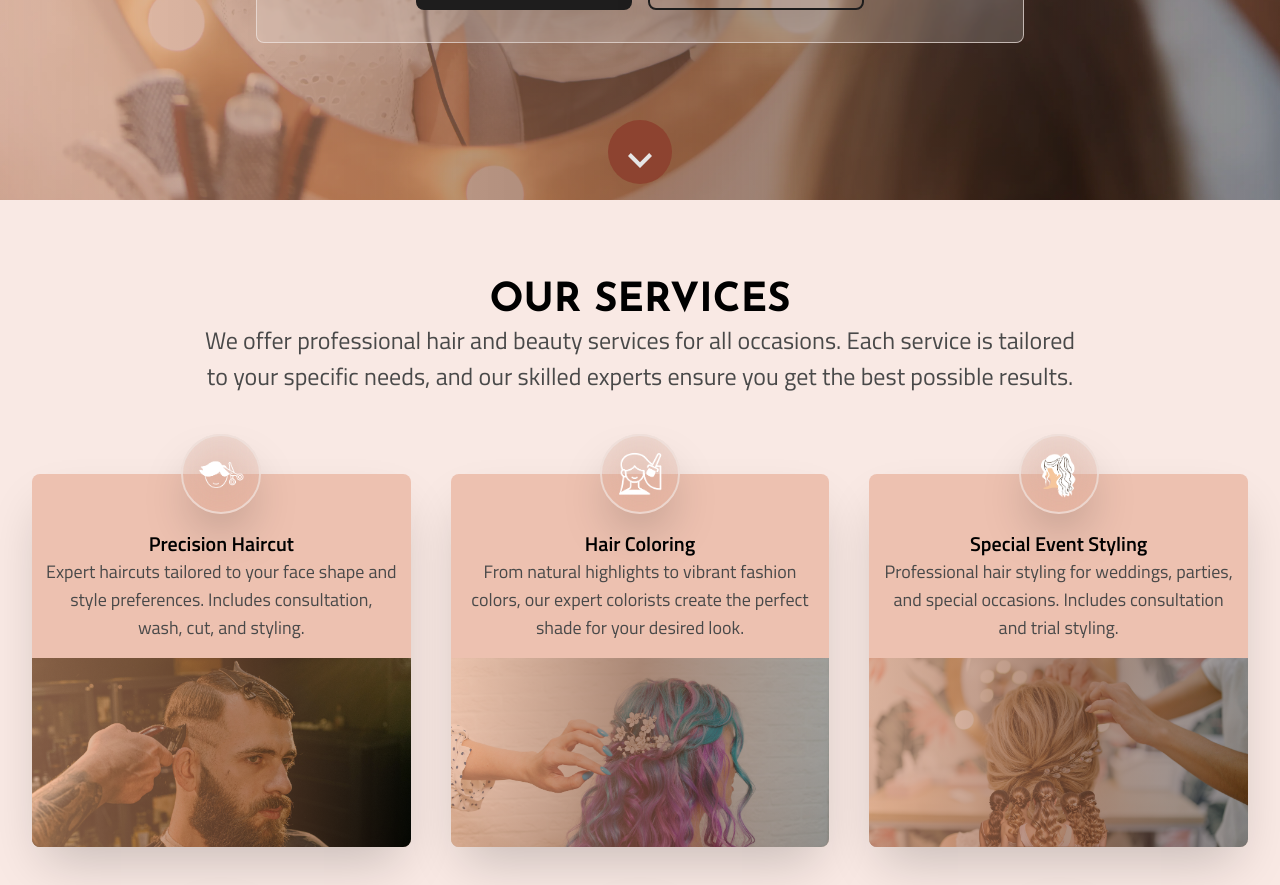
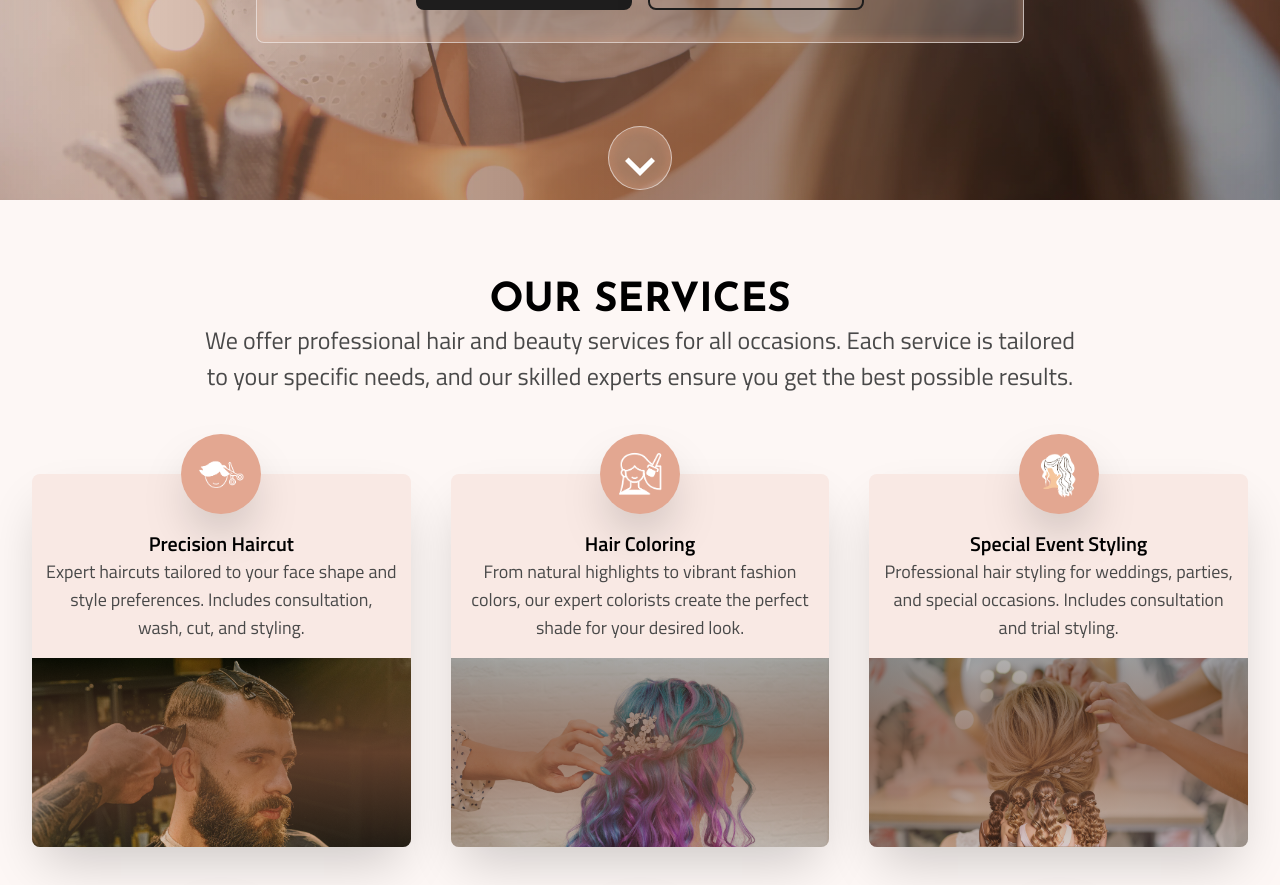
Before and after one commit to VictorKevz/lumi-salon, a Next.js app: page /en in a window 1280 px wide. Shown: the part 600-1485 px from the top of the page. Built offline with nearby package versions, Linux system fonts and the light colour scheme.

Commit message:
Add overlay classes. Adjust colors on Hero button and Servives card icon.

```diff
--- a/app/globals.css
+++ b/app/globals.css
@@ -89,13 +89,21 @@ li {
 .between {
   justify-content: space-between;
 }
-.overlay {
+.overlay,
+.card-overlay {
   position: absolute;
   top: 0;
   left: 0;
   width: 100%;
   height: 100%;
-  background: linear-gradient(to right, #f3a88287, #87563daf, #0101014e);
+  background: linear-gradient(to right, #f3a8824d, #87563daf, #0101014e);
+}
+
+.card-overlay {
+  background: linear-gradient(to top, #73554547, #7a4d37be, #0000004e);
+}
+.card-inset {
+  box-shadow: inset 0 0 0.5rem 0.25rem #dd95713f;
 }
 .sr-only {
   position: absolute !important;
--- a/app/sections/Hero/Hero.tsx
+++ b/app/sections/Hero/Hero.tsx
@@ -75,7 +75,7 @@ export const Hero = ({ isClient, messages }: SectionProps) => {
     >
       <AnimationWrapper
         offset={5}
-        className="center max-w-screen-md w-full h-full flex-col! px-4 py-8 backdrop-blur-[0.08rem] bg-[var(--glass-bg)] border border-[var(--glass-border)] rounded-lg"
+        className="card-inset center max-w-screen-md w-full flex-col! px-4 py-8 backdrop-blur-[0.08rem] bg-[var(--glass-bg)] border border-[var(--glass-border)] rounded-lg"
       >
         <header className="center flex-col! w-full text-center">
           <AnimationWrapper
@@ -114,7 +114,7 @@ export const Hero = ({ isClient, messages }: SectionProps) => {
       </AnimationWrapper>
       <Link
         href={"#services"}
-        className="center min-w-13 min-h-13 md:w-16 md:h-16 absolute bottom-2.5 sm:bottom-8 xl:bottom-4 rounded-full bg-[var(--primary-6)] hover:bg-[var(--neutral-6)] text-[var(--neutral-3)]"
+        className="card-inset center group min-w-13 min-h-13 md:w-16 md:h-16 absolute bottom-2.5 sm:bottom-8 xl:bottom-2.5 rounded-full backdrop-blur-[0.08rem] bg-[var(--glass-bg)] border border-[var(--glass-border)] text-[var(--neutral-0)] hover:scale-110 hover:bg-[var(--primary-5)]"
       >
         <span className="sr-only">{messages["cta.services"]}</span>
         <motion.span
@@ -128,7 +128,7 @@ export const Hero = ({ isClient, messages }: SectionProps) => {
             ease: "easeInOut",
           }}
         >
-          <KeyboardArrowDown className="text-3xl! lg:text-5xl!" />
+          <KeyboardArrowDown className="text-3xl! lg:text-6xl!" />
         </motion.span>
       </Link>
       <picture className="absolute top-0 left-0 w-full h-full inset-0 -z-2 pointer-events-none">
--- a/app/sections/services/Services.tsx
+++ b/app/sections/services/Services.tsx
@@ -73,7 +73,7 @@ export const Services = ({ messages, isClient }: SectionProps) => {
   return (
     <section
       id="services"
-      className="center flex-col! w-full relative bg-[var(--primary-1)] py-20 px-4 lg:px-8 z-5"
+      className="center flex-col! w-full relative bg-[var(--primary-0)] py-20 px-4 lg:px-8 z-5"
     >
       <AnimationWrapper
         as={motion.header}
@@ -91,10 +91,10 @@ export const Services = ({ messages, isClient }: SectionProps) => {
             as={motion.article}
             animate={false}
             offset={-10}
-            className="between flex-col! w-full h-full bg-[var(--primary-3)] rounded-lg shadow-2xl shadow-black/20"
+            className="between flex-col! w-full h-full bg-[var(--primary-1)] rounded-lg shadow-2xl shadow-black/20"
           >
             <span
-              className="center w-20 h-20 rounded-full backdrop-blur-2xl backdrop-brightness-80 backdrop-saturate-200 shadow-2xl bg-[(--glass-bg)] border-2 border-[var(--glass-border)] -mt-10 text-[var(--neutral-0)]"
+              className="center w-20 h-20 rounded-full shadow-2xl bg-[var(--primary-4)] -mt-10"
               role="presentation"
             >
               <Image
@@ -118,7 +118,7 @@ export const Services = ({ messages, isClient }: SectionProps) => {
                 alt={service.description}
                 className="w-full! object-cover object-center rounded-b-lg"
               />
-              <div className="overlay rounded-b-lg"></div>
+              <div className="card-overlay rounded-b-lg"></div>
             </div>
           </AnimationWrapper>
         ))}
```
